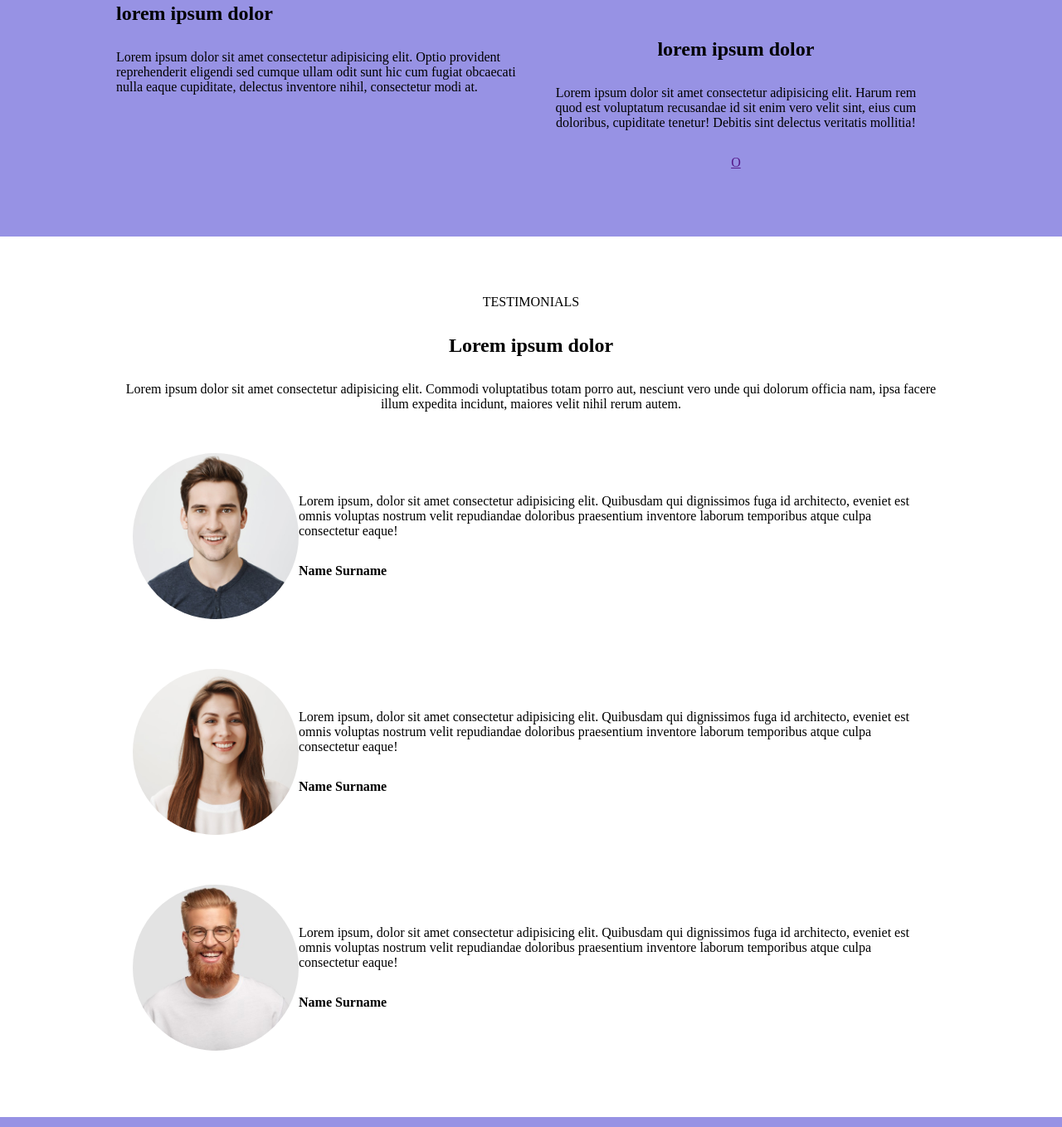
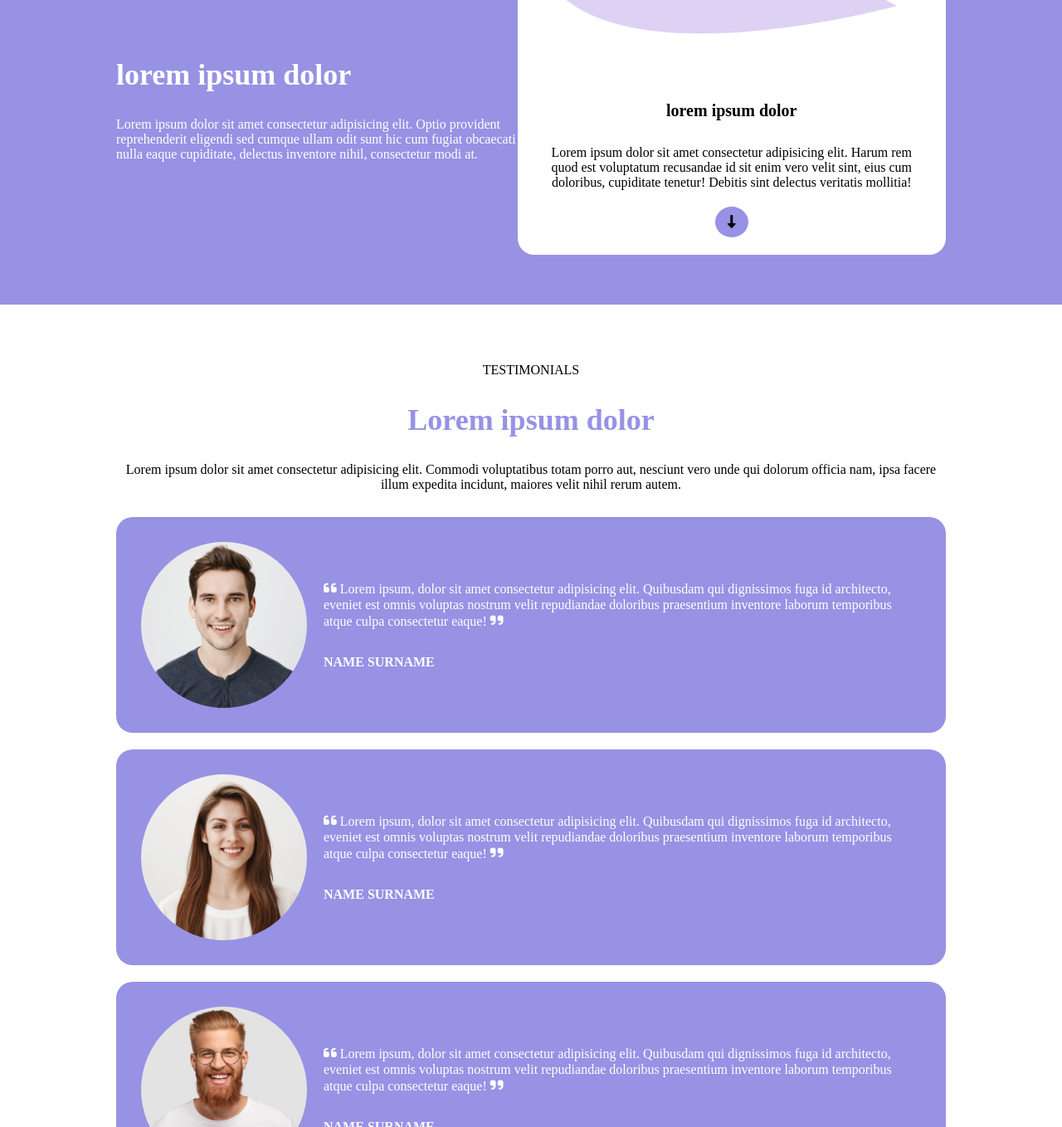
Before and after one commit to andrea-prina/htmlcss-responsive-layout, a plain HTML site: page index.html in a window 1280 px wide. Shown: the part 1442-2800 px from the top of the page at 83% size. Drawn offline with Linux system fonts and the light colour scheme.

Commit message:
Completate sezioni plannings e testimonials

```diff
--- a/css/style.css
+++ b/css/style.css
@@ -25,7 +25,6 @@
 .sub-container {
     margin: 0 auto;
 }
-
 
 
 .flex-div {
@@ -83,6 +82,10 @@
     color: var(--secondary-color1);
 }
 
+.txc-4 {
+    color: var(--main-color2);
+}
+
 
 
 /* TEXT FORMATTING */
@@ -98,6 +101,8 @@ h1 {
 
 h2 {
     margin: 30px 0px;
+    font-weight: 700;
+    font-size: 36px;
 }
 
 h3 {
@@ -168,7 +173,7 @@ section {
 
 .card {
     margin: 20px auto;
-    padding: 20px;
+    padding: 30px;
     border-radius: 20px;
 }
 
@@ -200,6 +205,13 @@ section {
     flex-direction: column;
 }
 
+.circle {
+    border-radius: 100%;
+    width: 30px;
+    height: 30px;
+    padding: 10px 15px;
+}
+
 /* TESTIMONIALS */
 
 #testimonial .card {
@@ -207,12 +219,17 @@ section {
     align-items: center;
 }
 
+
 #testimonial img {
     /* TODO Sistemare per rendere dinamica */
     width: 200px;
     height: 200px;
     object-fit: cover;
     border-radius: 100%;
+}
+
+.big-txt {
+    font-size: 18px;
 }
 
 /* BENEFITS */
@@ -291,6 +308,11 @@ footer {
         align-items: center;
     }
 
+    #testimonial .card > div {
+        margin-left: 20px;
+        text-align: left;
+    }
+
     #about-us > .container {
         flex-direction: row;
     }
@@ -337,6 +359,7 @@ footer {
         flex-direction: row;
     }
 
+
     #plannings .card {
         align-self: flex-end;
     }
--- a/index.html
+++ b/index.html
@@ -70,16 +70,16 @@
         <!-- PLANNINGS SECTION -->
         <section class="bgc-1" id="plannings">
             <div class="container flex-div">
-                <div class="sub-container">
+                <div class="sub-container txc-1">
                     <img src="./img/planning1.png" alt="">
-                    <h1>lorem ipsum dolor</h1>
+                    <h2>lorem ipsum dolor</h2>
                     <p>Lorem ipsum dolor sit amet consectetur adipisicing elit. Optio provident reprehenderit eligendi sed cumque ullam odit sunt hic cum fugiat obcaecati nulla eaque cupiditate, delectus inventore nihil, consectetur modi at.</p>
                 </div>
-                <div class="card txt-c">
+                <div class="card txt-c bgc-2">
                     <img src="./img/planning2.png" alt="">
-                    <h2>lorem ipsum dolor</h2>
+                    <h3>lorem ipsum dolor</h3>
                     <p>Lorem ipsum dolor sit amet consectetur adipisicing elit. Harum rem quod est voluptatum recusandae id sit enim vero velit sint, eius cum doloribus, cupiditate tenetur! Debitis sint delectus veritatis mollitia!</p>
-                    <a href="" class="btn-shape">O</a>
+                    <a href="" class="no-line circle bgc-1 txc-2"><i class="fa-solid fa-down-long"></i></a>
                 </div>
             </div>
         </section>
@@ -89,28 +89,28 @@
             <div class="container">
                 <div class="sub-container txt-c">
                     <p>TESTIMONIALS</p>
-                    <h2>Lorem ipsum dolor</h2>
+                    <h2 class="txc-4">Lorem ipsum dolor</h2>
                     <p>Lorem ipsum dolor sit amet consectetur adipisicing elit. Commodi voluptatibus totam porro aut, nesciunt vero unde qui dolorum officia nam, ipsa facere illum expedita incidunt, maiores velit nihil rerum autem.</p>
                 </div>
-                <div class="card flex-div">
+                <div class="card bgc-1 txc-1 flex-div txt-c">
                     <img src="./img/testimonial1.jpg" alt="">
                     <div>
-                        <p>Lorem ipsum, dolor sit amet consectetur adipisicing elit. Quibusdam qui dignissimos fuga id architecto, eveniet est omnis voluptas nostrum velit repudiandae doloribus praesentium inventore laborum temporibus atque culpa consectetur eaque!</p>
-                        <p><strong>Name Surname</strong></p>
+                        <p><span class="big-txt"><i class="fa-solid fa-quote-left"></i></span> Lorem ipsum, dolor sit amet consectetur adipisicing elit. Quibusdam qui dignissimos fuga id architecto, eveniet est omnis voluptas nostrum velit repudiandae doloribus praesentium inventore laborum temporibus atque culpa consectetur eaque! <span class="big-txt"><i class="fa-solid fa-quote-right"></i></span></p>
+                        <p><strong>NAME SURNAME</strong></p>
                     </div>
                 </div>
-                <div class="card flex-div">
+                <div class="card bgc-1 txc-1 flex-div txt-c">
                     <img src="./img/testimonial2.jpg" alt="">
                     <div>
-                        <p>Lorem ipsum, dolor sit amet consectetur adipisicing elit. Quibusdam qui dignissimos fuga id architecto, eveniet est omnis voluptas nostrum velit repudiandae doloribus praesentium inventore laborum temporibus atque culpa consectetur eaque!</p>
-                        <p><strong>Name Surname</strong></p>
+                        <p><span class="big-txt"><i class="fa-solid fa-quote-left"></i></span> Lorem ipsum, dolor sit amet consectetur adipisicing elit. Quibusdam qui dignissimos fuga id architecto, eveniet est omnis voluptas nostrum velit repudiandae doloribus praesentium inventore laborum temporibus atque culpa consectetur eaque! <span class="big-txt"><i class="fa-solid fa-quote-right"></i></span></p>
+                        <p><strong>NAME SURNAME</strong></p>
                     </div>
                 </div>
-                <div class="card flex-div">
+                <div class="card bgc-1 txc-1 flex-div txt-c">
                     <img src="./img/testimonial3.jpg" alt="">
                     <div>
-                        <p>Lorem ipsum, dolor sit amet consectetur adipisicing elit. Quibusdam qui dignissimos fuga id architecto, eveniet est omnis voluptas nostrum velit repudiandae doloribus praesentium inventore laborum temporibus atque culpa consectetur eaque!</p>
-                        <p><strong>Name Surname</strong></p>
+                        <p><span class="big-txt"><i class="fa-solid fa-quote-left"></i></span> Lorem ipsum, dolor sit amet consectetur adipisicing elit. Quibusdam qui dignissimos fuga id architecto, eveniet est omnis voluptas nostrum velit repudiandae doloribus praesentium inventore laborum temporibus atque culpa consectetur eaque! <span class="big-txt"><i class="fa-solid fa-quote-right"></i></span></p>
+                        <p><strong>NAME SURNAME</strong></p>
                     </div>
                 </div>
             </div>
```
